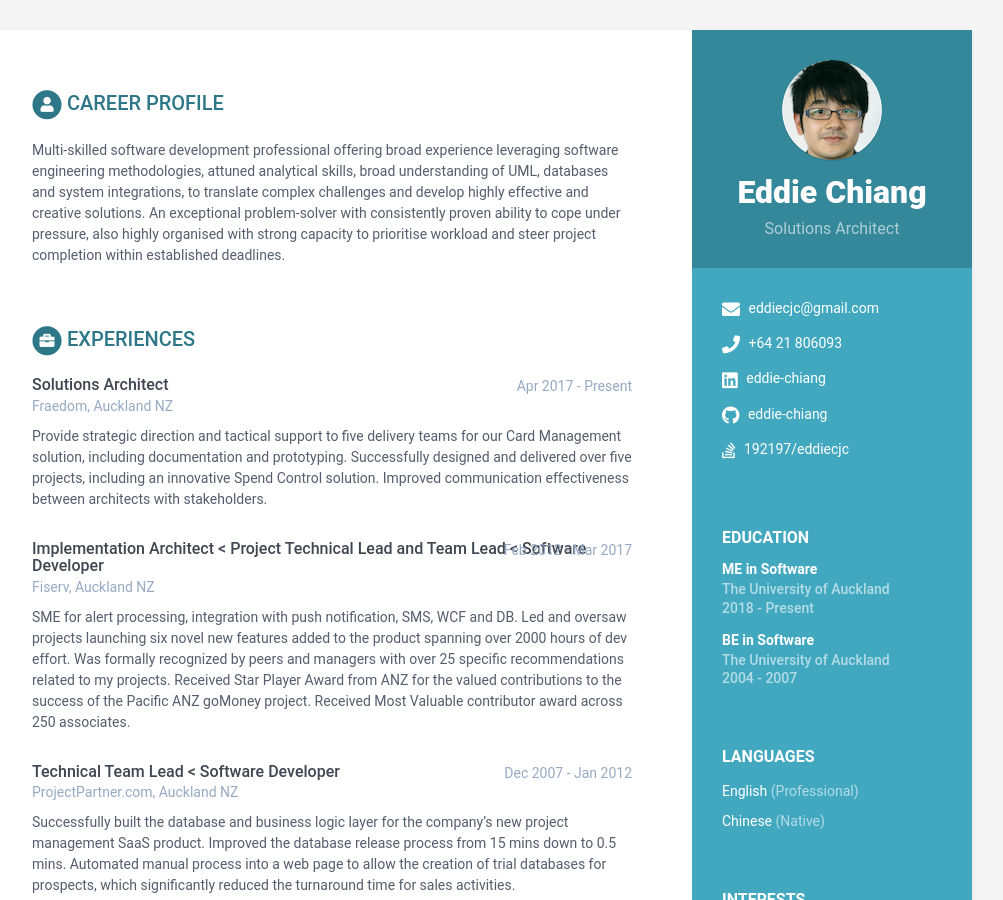
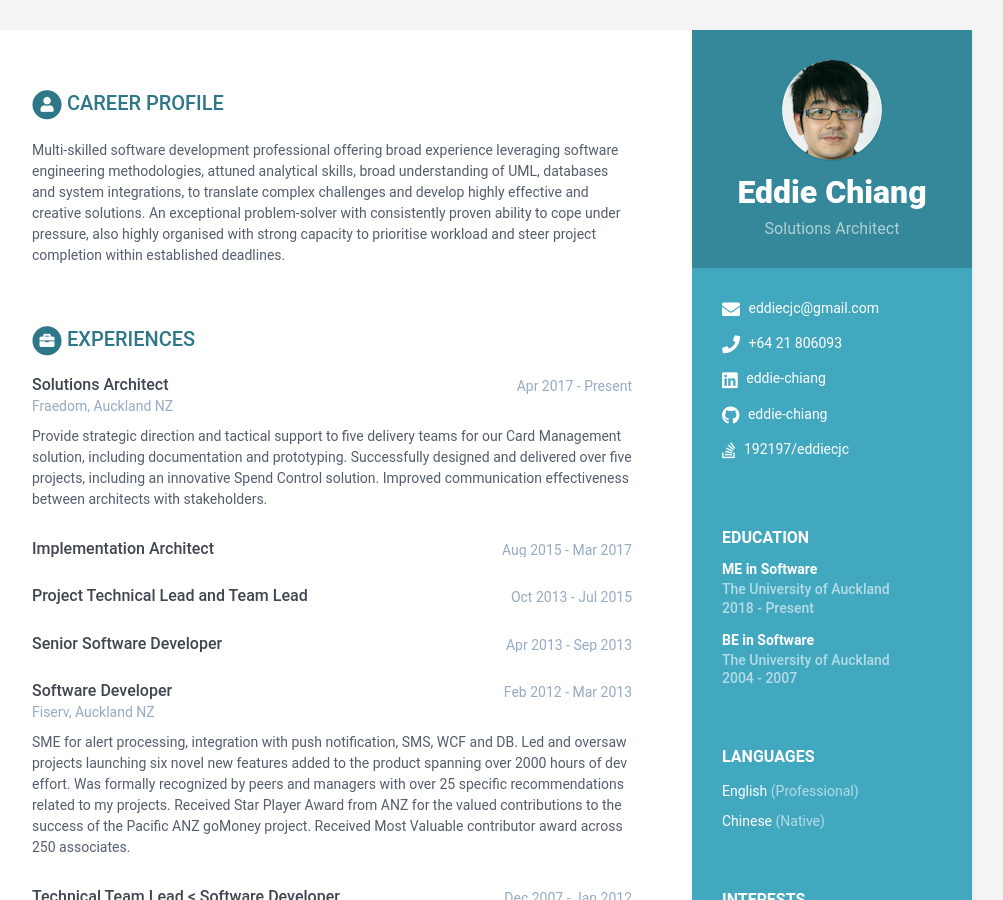
Before and after one commit to eddie-chiang/eddie-chiang.github.io, a Jekyll site: the page built from index.html, in a window 1280 px wide and 900 px high. Shown: the whole window, without its empty margins (168-1171 px from the left). Built offline with Jekyll 4.4.1, drawn with Linux system fonts in a browser that asks for light colours.

Commit message:
Updated contents.

```diff
--- a/_data/data.yml
+++ b/_data/data.yml
@@ -65,8 +65,14 @@ experiences:
       Provide strategic direction and tactical support to five delivery teams for our Card Management solution, including documentation and prototyping.
       Successfully designed and delivered over five projects, including an innovative Spend Control solution.
       Improved communication effectiveness between architects with stakeholders.
-  - role: Implementation Architect < Project Technical Lead and Team Lead < Software Developer
-    time: Feb 2012 - Mar 2017
+  - role: Implementation Architect
+    time: Aug 2015 - Mar 2017
+  - role: Project Technical Lead and Team Lead
+    time: Oct 2013 - Jul 2015
+  - role: Senior Software Developer
+    time: Apr 2013 - Sep 2013
+  - role: Software Developer
+    time: Feb 2012 - Mar 2013
     company: Fiserv, Auckland NZ
     details: |
       SME for alert processing, integration with push notification, SMS, WCF and DB.
```
